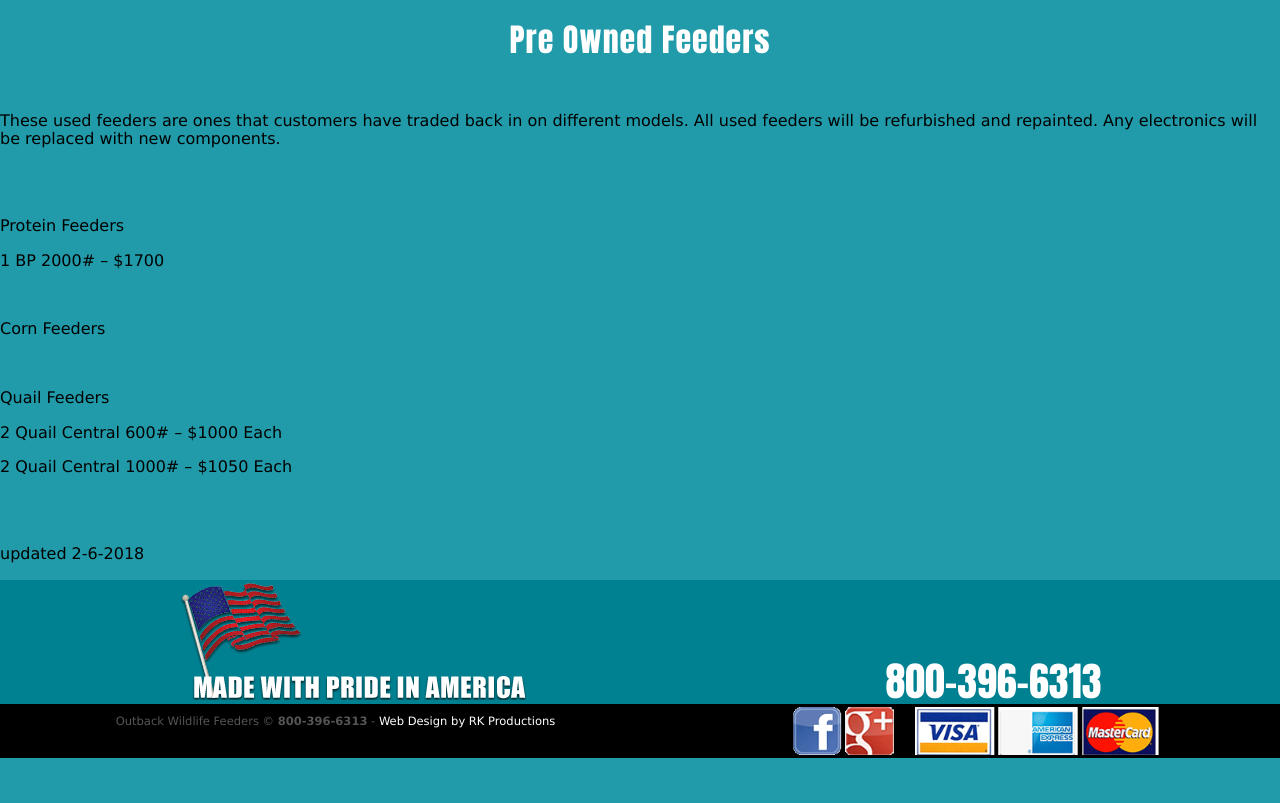
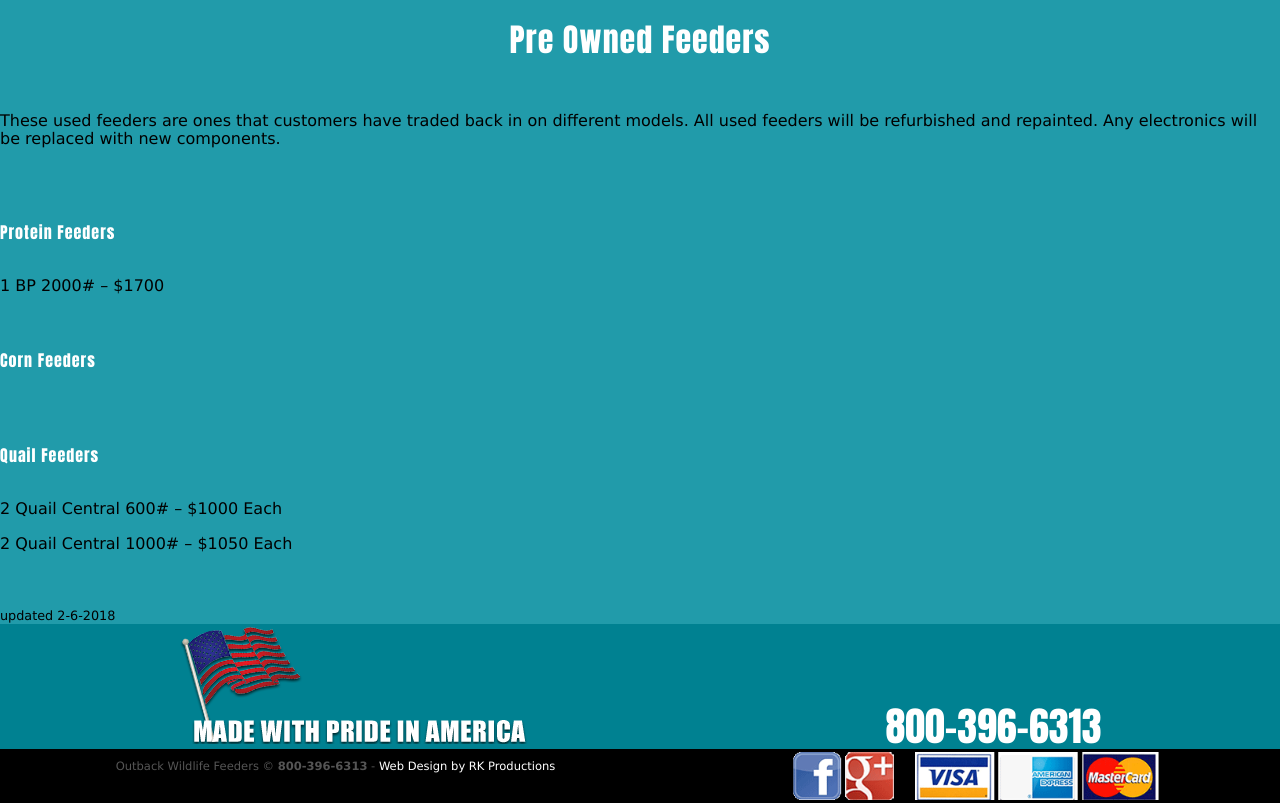
Before and after one commit to webstandardcss/outback-flexbox, a PHP site: page /pre-owned-feeders.php in a window 1280 px wide. Shown: the part 799-1602 px from the top of the page. Before the commit the page ends 1557 px from the top, so only its background shows below. Run offline with PHP 8.4, Linux system fonts and the light colour scheme; data that the repository does not hold is empty; some libraries are stand-ins or nearby versions.

Commit message:
add classes to the pre-owned feeders page so we can style it later

```diff
--- a/pre-owned-feeders.php
+++ b/pre-owned-feeders.php
@@ -12,31 +12,31 @@ $pageKeywords = $pageTitle . "  " . $siteKeywords;
     <h1>Pre Owned Feeders</h1>
     <article class="ob-content">
       <section class="ob-section">
-        <p>These used feeders are ones that customers have traded back in on different models. All used feeders will be refurbished and repainted. Any electronics will be replaced with new components.</p>
+        <p class="section-description">These used feeders are ones that customers have traded back in on different models. All used feeders will be refurbished and repainted. Any electronics will be replaced with new components.</p>
 
         <br>
         <br>
 
-        <p>Protein Feeders </p>
+        <h4 class="align-left">Protein Feeders </h4>
 
-        <p>1 BP 2000# – $1700</p>
+        <p class="product-line">1 BP 2000# – <span class="product-price">$1700</span></p>
 
          <br>
 
-        <p>Corn Feeders</p>
+        <h4 class="align-left">Corn Feeders</h4>
 
          <br>
 
-        <p>Quail Feeders</p>
+        <h4 class="align-left">Quail Feeders</h4>
 
-        <p>2 Quail Central 600# – $1000 Each</p>
+        <p class="product-line">2 Quail Central 600# – <span class="product-price">$1000</span> Each</p>
 
-        <p>2 Quail Central 1000# – $1050 Each</p>
+        <p class="product-line">2 Quail Central 1000# – <span class="product-price">$1050</span> Each</p>
 
-<br>
-<br>
+        <br>
+        <br>
 
-        <p>updated 2-6-2018</p>
+        <small>updated 2-6-2018</small>
       </section>
 
   </main>
```
